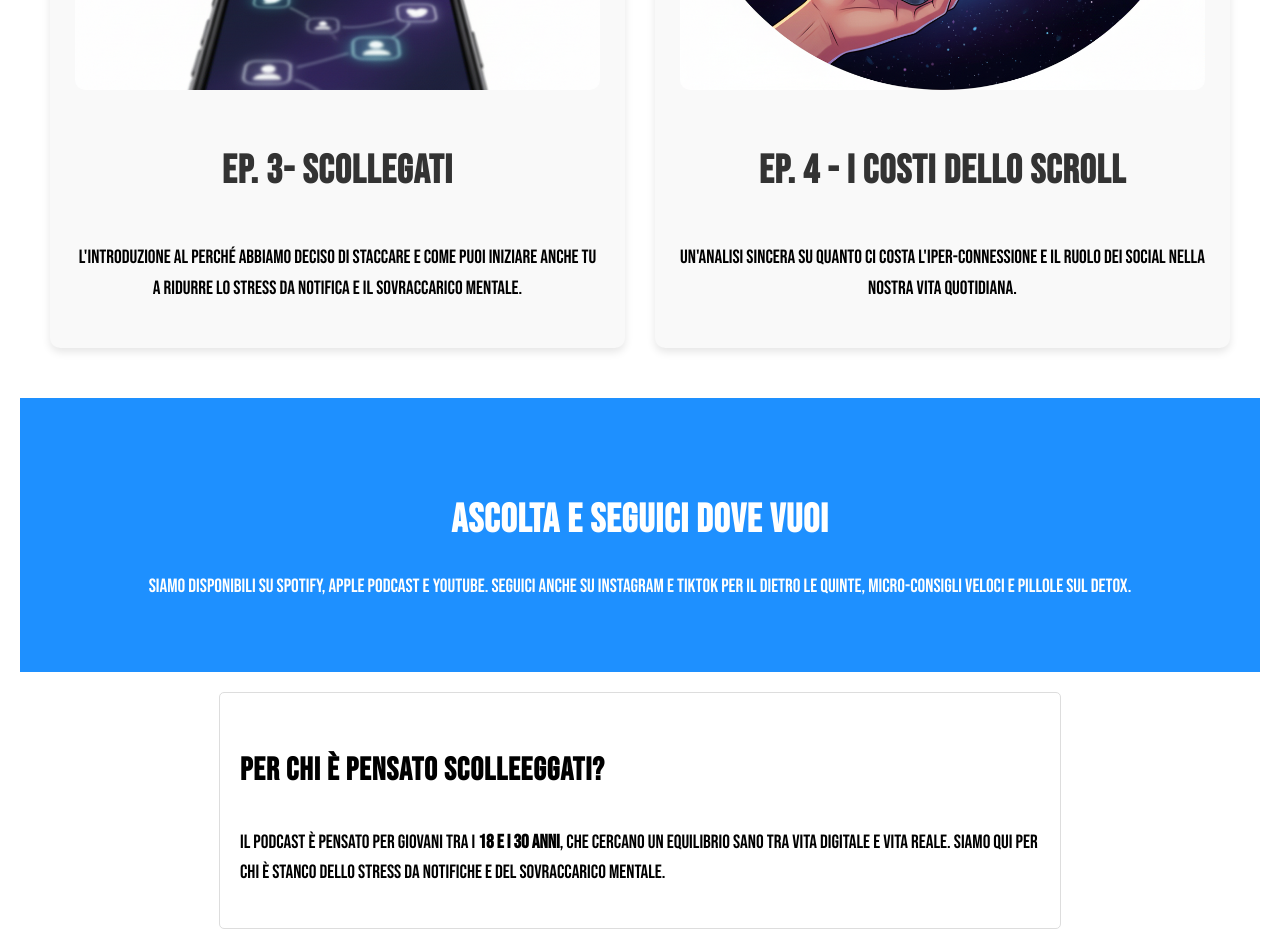
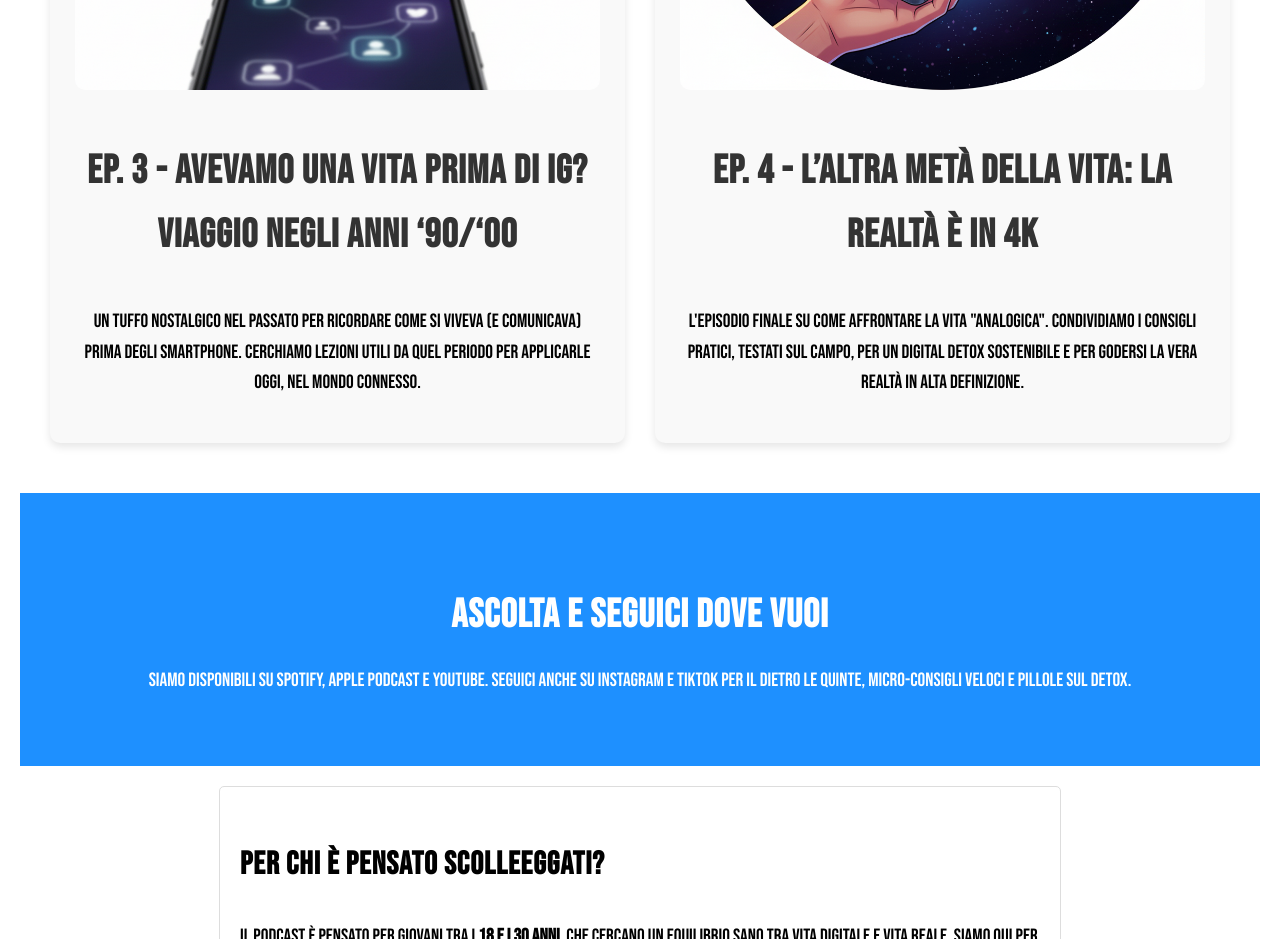
Before and after one commit to quizforstudiesmo/SCOLLEEGATI, a plain HTML site: page index.html in a window 1280 px wide. Shown: the part 3240-4179 px from the top of the page. Drawn offline with Linux system fonts and the light colour scheme.

Commit message:
Update index.html
Signed-off-by: Gamequizzz <153119630+quizforstudiesmo@users.noreply.github.com>

```diff
--- a/index.html
+++ b/index.html
@@ -85,14 +85,17 @@
                 <div class="row">
                     <div class="col section">
                         <img src="Gemini_Generated_Image_rzvdoxrzvdoxrzvd.png" alt="Immagine Episodio 1">
-                        <h3>Ep. 3- SCOLLEGATI</h3>
-                        <p>L'introduzione al perché abbiamo deciso di staccare e come puoi iniziare anche tu a ridurre lo stress da notifica e il sovraccarico mentale.</p>
+                      <h3>Ep. 3 - AVEVAMO UNA VITA PRIMA DI IG? Viaggio negli anni ‘90/‘00</h3>
+                       <p>
+                    Un tuffo nostalgico nel passato per ricordare come si viveva (e comunicava) prima degli smartphone. Cerchiamo lezioni utili da quel periodo per applicarle oggi, nel mondo connesso.
+                </p>
                     </div>
                     <div class="col section">
                         <img src="Gemini_Generated_Image_gj6ilugj6ilugj6i.png" alt="Immagine Episodio 2">
-                        <h3>Ep. 4 - I Costi dello Scroll</h3>
-                        <p> Un'analisi sincera su quanto ci costa l'iper-connessione e il ruolo dei social nella nostra vita quotidiana.
-                        </p></div>
+                     <h3>Ep. 4 - L’ALTRA METÀ DELLA VITA: LA REALTÀ È IN 4K</h3>
+                <p>
+                    L'episodio finale su come affrontare la vita "analogica". Condividiamo i consigli pratici, testati sul campo, per un Digital Detox sostenibile e per godersi la vera realtà in alta definizione.
+                </p>
                 </div>
             </div>
         </section>
```
